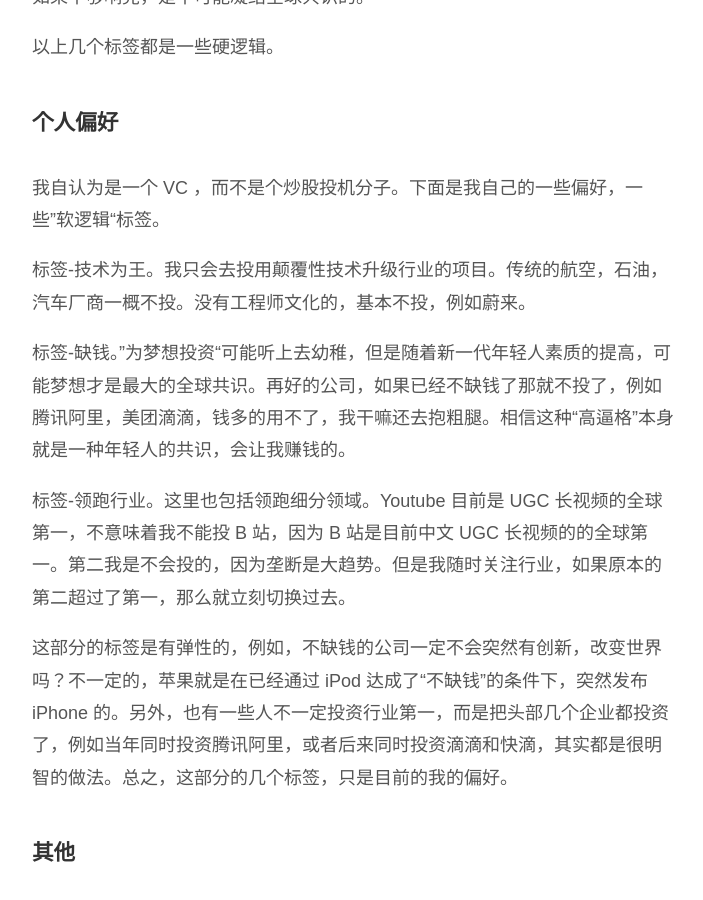
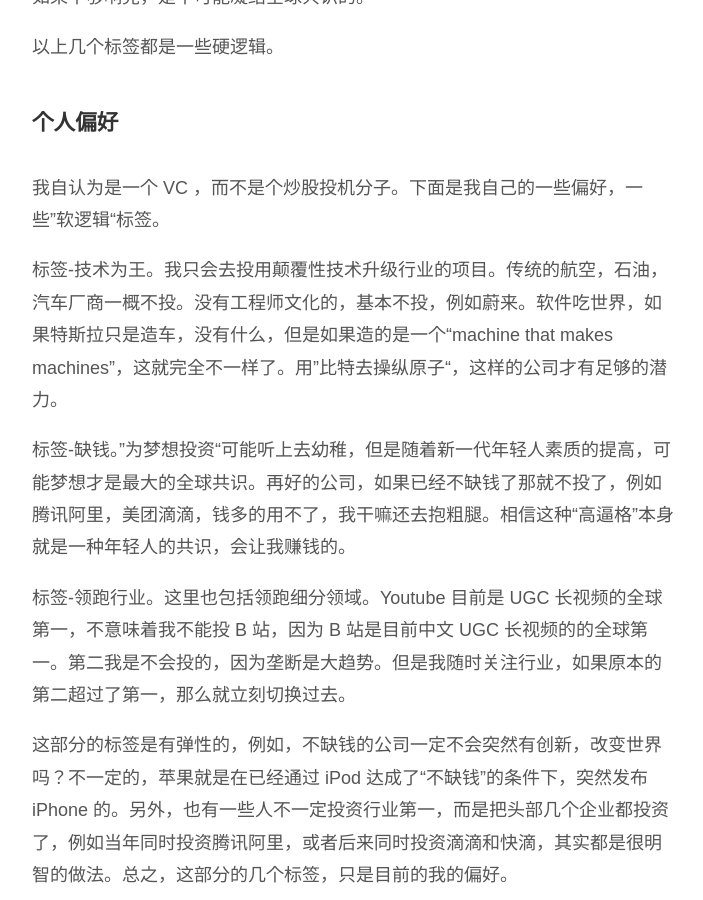
Before and after one commit to happypeter/binfo, a Jekyll site: the page built from invest-tags.md, in a window 1280 px wide and 900 px high, scrolled down 865 px. Shown: the whole window, without its empty margins (286-989 px from the left). Built offline with Jekyll 4.4.1, drawn with Linux system fonts in a browser that asks for light colours.

Commit message:
software-eat

```diff
--- a/index.markdown
+++ b/index.markdown
@@ -7,6 +7,7 @@ title: 快乐区块维基
 
 ## 最新发布
 
+- Feb 21 2020 [软件吃世界](software-eat)
 - Feb 20 2020 [项目评分标签](invest-tags)
 - Feb 19 2020 [B 站和 UGC 赛道](bili-ugc)
 - Feb 18 2020 [垄断之善](monoply-pros)
--- a/invest-tags.md
+++ b/invest-tags.md
@@ -20,7 +20,7 @@ title: 项目打分标签
 
 我自认为是一个 VC ，而不是个炒股投机分子。下面是我自己的一些偏好，一些”软逻辑“标签。
 
-标签-技术为王。我只会去投用颠覆性技术升级行业的项目。传统的航空，石油，汽车厂商一概不投。没有工程师文化的，基本不投，例如蔚来。
+标签-技术为王。我只会去投用颠覆性技术升级行业的项目。传统的航空，石油，汽车厂商一概不投。没有工程师文化的，基本不投，例如蔚来。软件吃世界，如果特斯拉只是造车，没有什么，但是如果造的是一个“machine that makes machines"，这就完全不一样了。用”比特去操纵原子“，这样的公司才有足够的潜力。
 
 标签-缺钱。”为梦想投资“可能听上去幼稚，但是随着新一代年轻人素质的提高，可能梦想才是最大的全球共识。再好的公司，如果已经不缺钱了那就不投了，例如腾讯阿里，美团滴滴，钱多的用不了，我干嘛还去抱粗腿。相信这种“高逼格”本身就是一种年轻人的共识，会让我赚钱的。
 
```
Also changed, not shown: invest.md (+1 -1 lines), market-crash.md (+1 -1 lines), software-eat.md (added, +39 -0 lines).
